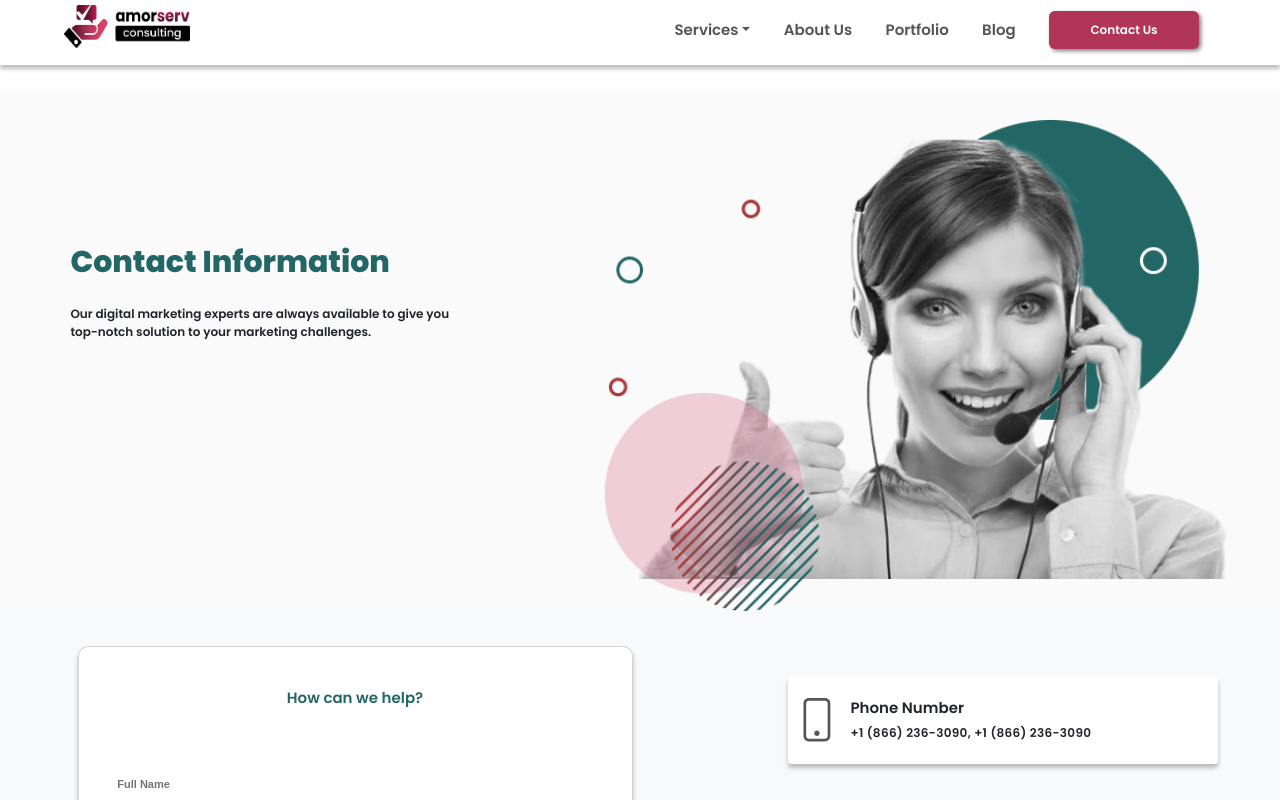
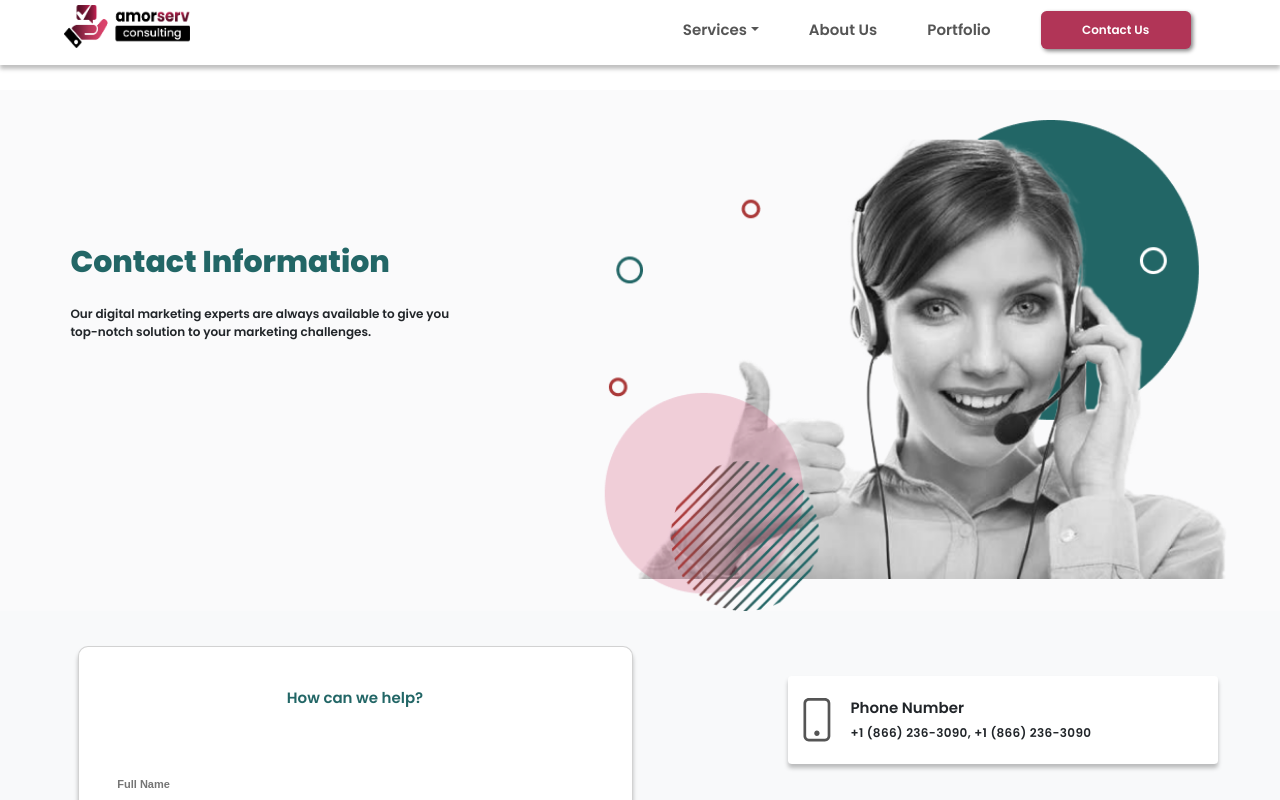
Before and after one commit to amorserv-llc/website-frontend, a React (Vite) app: page /contact-us in a window 1280 px wide. Shown: the top 800 px of the page. Built offline with nearby package versions, Linux system fonts and the light colour scheme.

Commit message:
update on the nav

```diff
--- a/src/components/layout/TopNavbar.jsx
+++ b/src/components/layout/TopNavbar.jsx
@@ -126,11 +126,11 @@ function Navbar() {
                 Portfolio
               </Link>
             </li>
-            <li className="navItem">
+            {/* <li className="navItem">
               <Link className="nav-link" to="/blog">
                 Blog
               </Link>
-            </li>
+            </li> */}
             <li className="navItem">
               <button className="btn btn-real">
                <Link className="nav-link" to="/contact-us">
```
